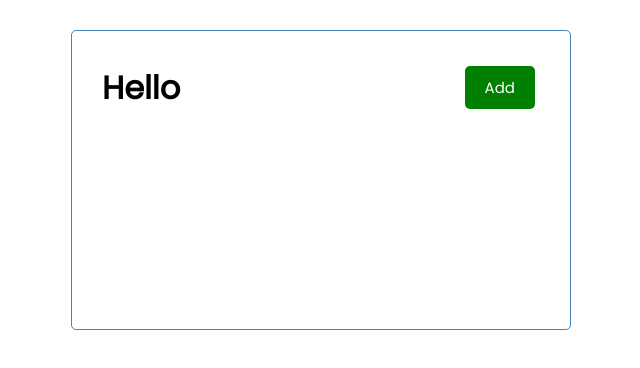
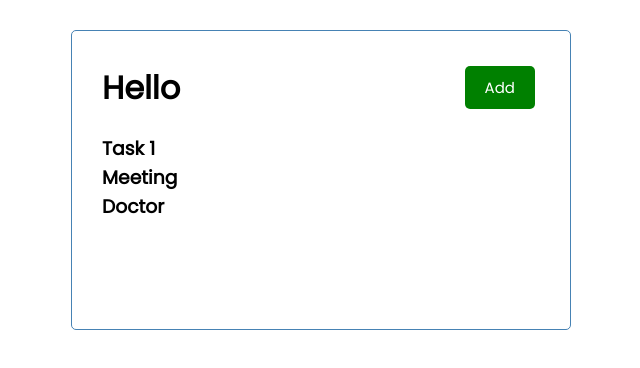
Before and after one commit to olicea/react-app, a React (Create React App) app: page / in a window 1280 px wide. Shown: the top 368 px of the page, without its empty margins (319-959 px from the left). Built offline with nearby package versions, Linux system fonts and the light colour scheme.

Commit message:
add tasks component

```diff
--- a/src/App.js
+++ b/src/App.js
@@ -1,9 +1,11 @@
 import Header from "./components/Header";
+import Tasks from "./components/Tasks";
 
 function App() {
   return (
     <div className="container">
       <Header title= 'Hello'/>
+      <Tasks />
     </div>
   );
 }
--- a/src/components/Button.js
+++ b/src/components/Button.js
@@ -21,6 +21,7 @@
 Button.propTypes = {
     text: PropTypes.string,
     color: PropTypes.string,
+    onClick: PropTypes.func,
 }
 
 export default Button
--- /dev/null
+++ b/src/components/Tasks.js
@@ -0,0 +1,39 @@
+import {useState} from 'react'
+
+const Tasks = () => {
+
+    const [tasks, setTasks] = useState(
+        [
+            {
+                id: 1,
+                text: 'Task 1',
+                day: 'Feb 2 at 6pm',
+                reminder: true,
+            },
+            {
+                id: 2,
+                text: 'Meeting',
+                day: 'Feb 3 at 6pm',
+                reminder: true,
+            },
+            {
+                id: 3,
+                text: 'Doctor',
+                day: 'May 2 at 6pm',
+                reminder: true,
+            }
+        ]
+    )
+
+    return (
+        <>
+        {
+            tasks.map((task) => (
+                <h3 key={task.id}>{task.text}</h3>
+             ))
+        }
+        </>
+    )
+}
+
+export default Tasks
```
